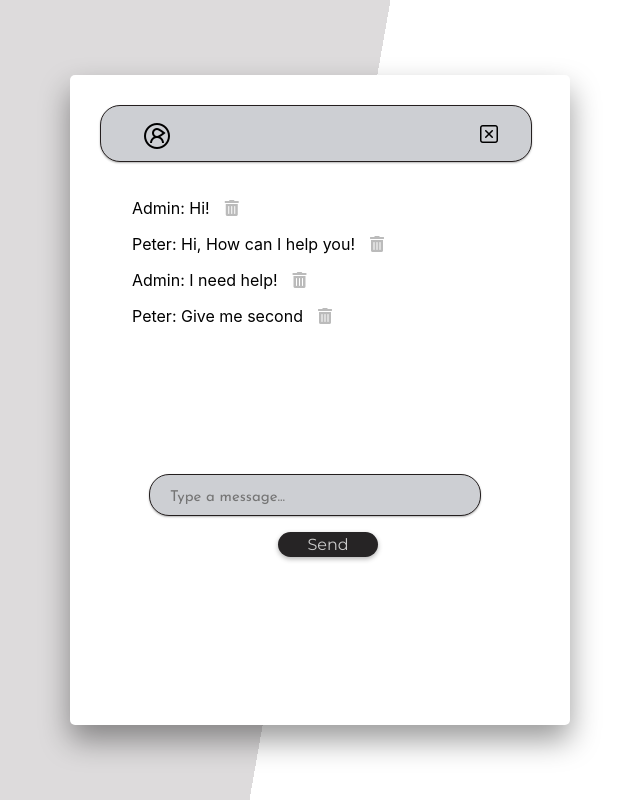
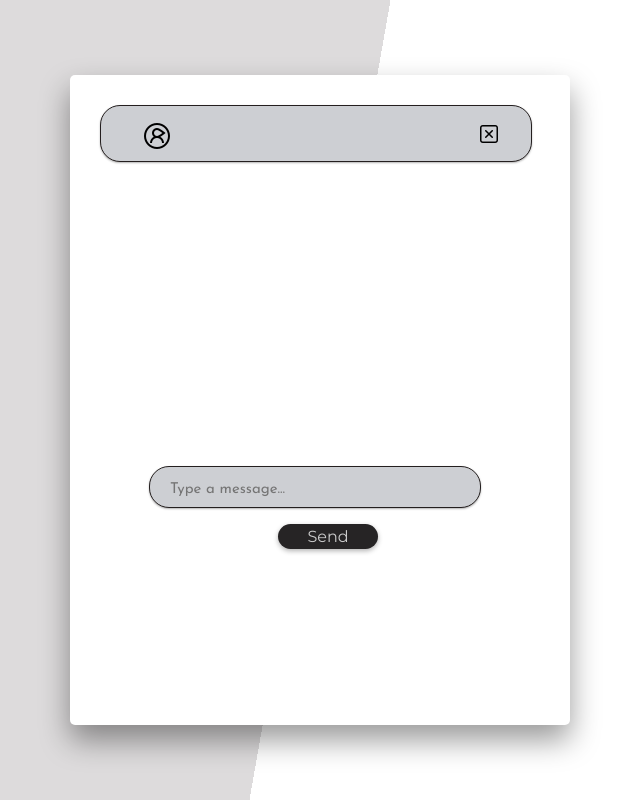
Before and after one commit to preetiAmb/React-Nodejs-Chat-App, a React (Create React App) app in the folder client/: page /Chat in a window 1280 px wide. Shown: the whole page, without its empty margins (320-960 px from the left). Built offline with nearby package versions, Linux system fonts and the light colour scheme.

Commit message:
clean up

```diff
--- a/client/src/components/Chat/Chat.js
+++ b/client/src/components/Chat/Chat.js
@@ -4,7 +4,6 @@ import queryString from 'query-string';
 import io from 'socket.io-client';
 
 import Messages from '../Messages/Messages';
-import DummyChat from './DummyChat';
 import InfoBar from '../InfoBar/InfoBar';
 import Input from '../Input/Input';
 
@@ -20,8 +19,8 @@ const Chat = () => {
     const [ message, setMessage ] = useState('');
     const [ messages, setMessages] = useState([]);
 
+    const ENDPOINT = 'localhost:5000';
 
-    const ENDPOINT = 'localhost:5000';
     useEffect(() => {
         const { name, room } = queryString.parse(location.search);
         console.log( name, room );
@@ -55,14 +54,12 @@ const Chat = () => {
             socket.emit('sendMessage', message, () => setMessage(''));
         }
     }
-    console.log(message, messages);
 
     return (
         <div className="container">
             <div className="app-wrapper">
                 <div className="main">
                 <InfoBar />
-                <DummyChat className="chat_list" />
                     <Messages messages={messages} name={name} />
                         <Input message={message} setMessage={setMessage} sendMessage={sendMessage} />
                 </div>
--- a/client/src/components/Chat/DummyChat.js
+++ /dev/null
@@ -1,34 +0,0 @@
-import React, { useState } from 'react';
-import DUMMY_DATA from '../../data';
-import './Chat.css';
-
-const DummyChat = () => {
-    const [ message, setMessage ] = useState('');
-    const [ messages, setMessages] = useState([]);
-
-    const removeMessage = messageId => {
-        const updatedTodos = messages.filter(message => message.id !== messageId);
-        setMessages(updatedTodos);
-      };
-    return (
-        <li className="list-item">
-         <div>
-            {DUMMY_DATA.map((chat, index) => {
-                    return (
-                        <div key={index} className="message">
-                            <div> {chat.username}: {chat.message}
-                                <button
-                                    className="btn-delete task-btn"
-                                    onClick={() => removeMessage(message.id)}>
-                                    <i class="fas fa-trash-alt"></i>
-                                </button>
-                            </div>
-                        </div>
-                    )
-                })}
-            </div>
-        </li>
-    )
-}
-
-export default DummyChat;
--- a/client/src/components/Input/Input.css
+++ b/client/src/components/Input/Input.css
@@ -11,5 +11,5 @@
     outline: none;
     border-radius: 20px;
     box-shadow: 0 1px 2px rgba(0, 0, 0, 0.3);
-    margin-top: 8rem;
+    margin-top: 19rem;
   }
```
